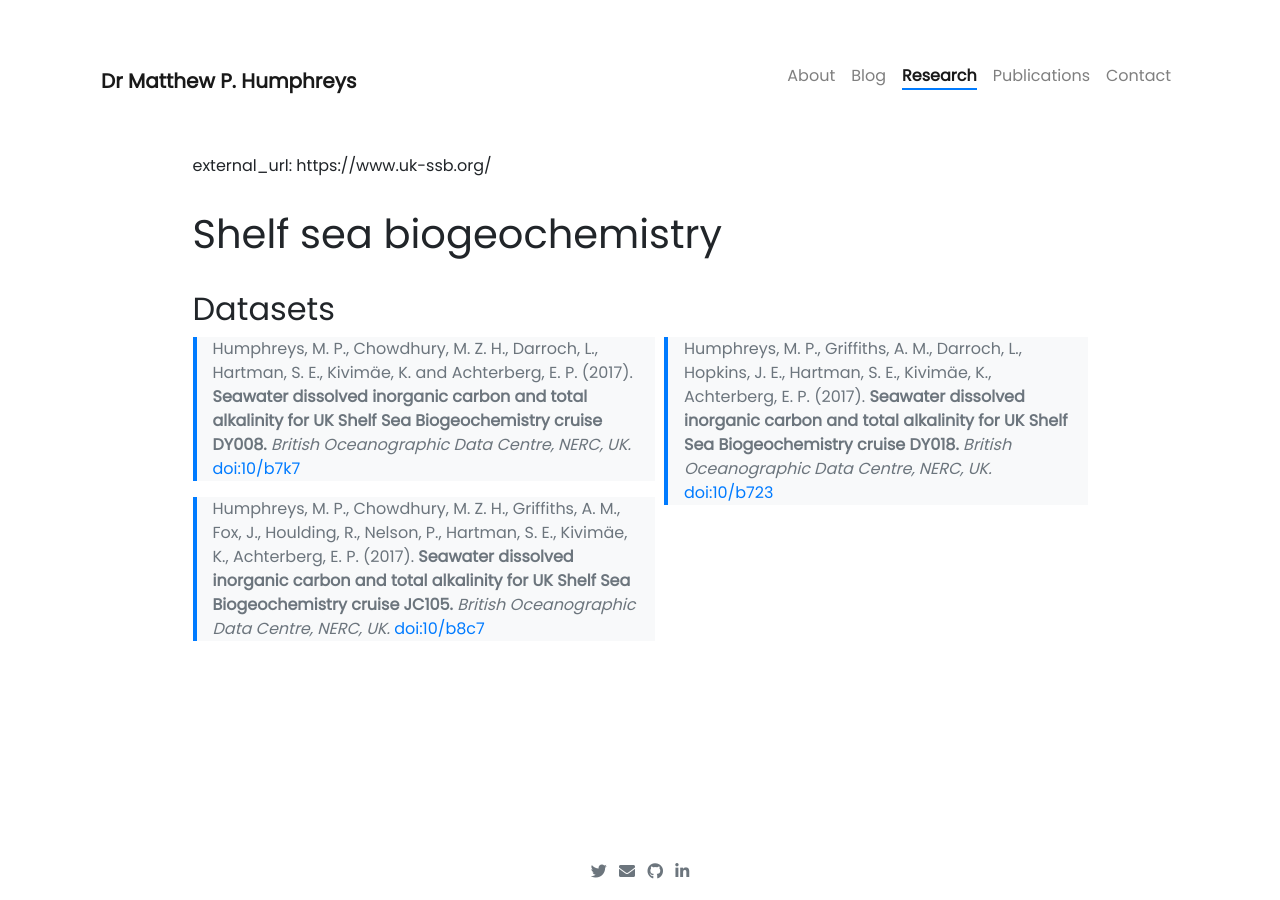
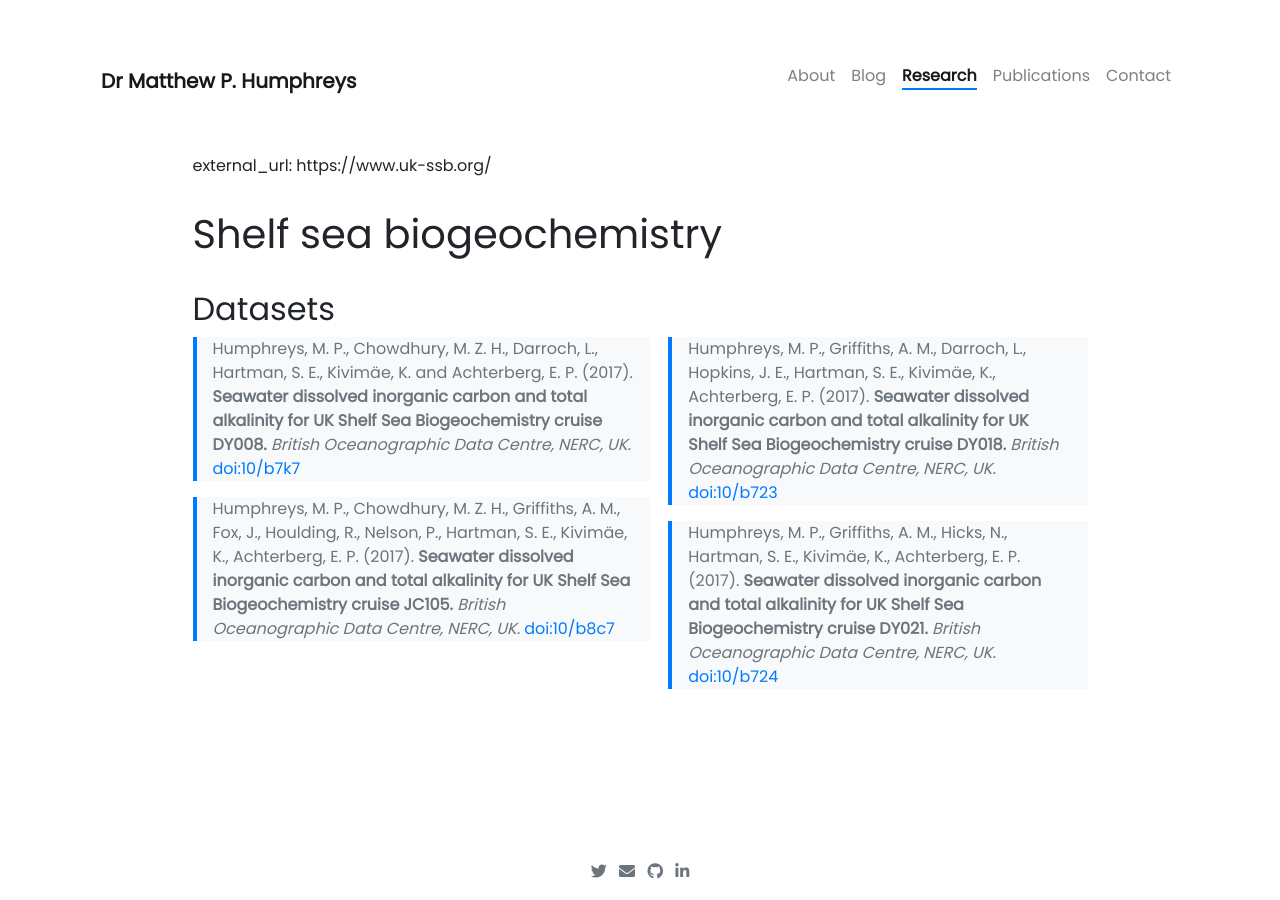
Before and after one commit to mvdh7/mvdh7.github.io, a Jekyll site: the page built from _projects/300-shelf-sea-biogeochemistry.md, in a window 1280 px wide. Built offline with Jekyll 4.4.1, drawn with Linux system fonts in a browser that asks for light colours; nearby versions of some CDN libraries; comment, search, counter and statistics services are not loaded.

Commit message:
More padding

```diff
--- a/_projects/300-shelf-sea-biogeochemistry.md
+++ b/_projects/300-shelf-sea-biogeochemistry.md
@@ -12,14 +12,16 @@
 
 ## Datasets
 
-<div style="display:flex"><div style="padding-right:0.5%">
+<div style="display:flex"><div style="padding-right:1%">
 
 <blockquote>Humphreys, M. P., Chowdhury, M. Z. H., Darroch, L., Hartman, S. E., Kivimäe, K. and Achterberg, E. P. (2017). <strong>Seawater dissolved inorganic carbon and total alkalinity for UK Shelf Sea Biogeochemistry cruise DY008.</strong> <em>British Oceanographic Data Centre, NERC, UK.</em> <a href="https://doi.org/10/b7k7">doi:10/b7k7</a></blockquote>
 
 <blockquote>Humphreys, M. P., Chowdhury, M. Z. H., Griffiths, A. M., Fox, J., Houlding, R., Nelson, P., Hartman, S. E., Kivimäe, K., Achterberg, E. P. (2017). <strong>Seawater dissolved inorganic carbon and total alkalinity for UK Shelf Sea Biogeochemistry cruise JC105.</strong> <em>British Oceanographic Data Centre, NERC, UK.</em> <a href="https://doi.org/10/b8c7">doi:10/b8c7</a></blockquote>
 
-</div><div style="padding-left:0.5%">
+</div><div style="padding-left:1%">
 
 <blockquote>Humphreys, M. P., Griffiths, A. M., Darroch, L., Hopkins, J. E., Hartman, S. E., Kivimäe, K., Achterberg, E. P. (2017). <strong>Seawater dissolved inorganic carbon and total alkalinity for UK Shelf Sea Biogeochemistry cruise DY018.</strong> <em>British Oceanographic Data Centre, NERC, UK.</em> <a href="https://doi.org/10/b723">doi:10/b723</a></blockquote>
 
+<blockquote>Humphreys, M. P., Griffiths, A. M., Hicks, N., Hartman, S. E., Kivimäe, K., Achterberg, E. P. (2017). <strong>Seawater dissolved inorganic carbon and total alkalinity for UK Shelf Sea Biogeochemistry cruise DY021.</strong> <em>British Oceanographic Data Centre, NERC, UK.</em> <a href="https://doi.org/10/b724">doi:10/b724</a></blockquote>
+
 </div></div>
```
